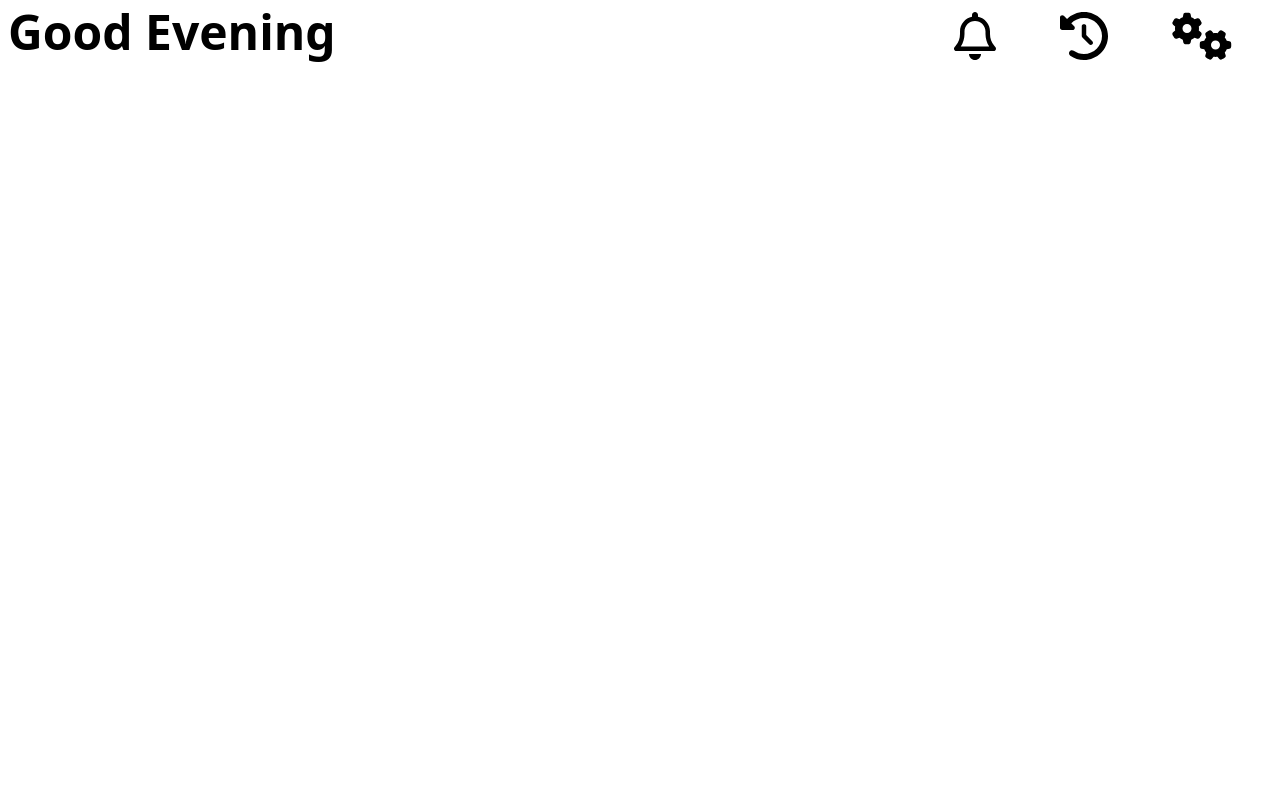
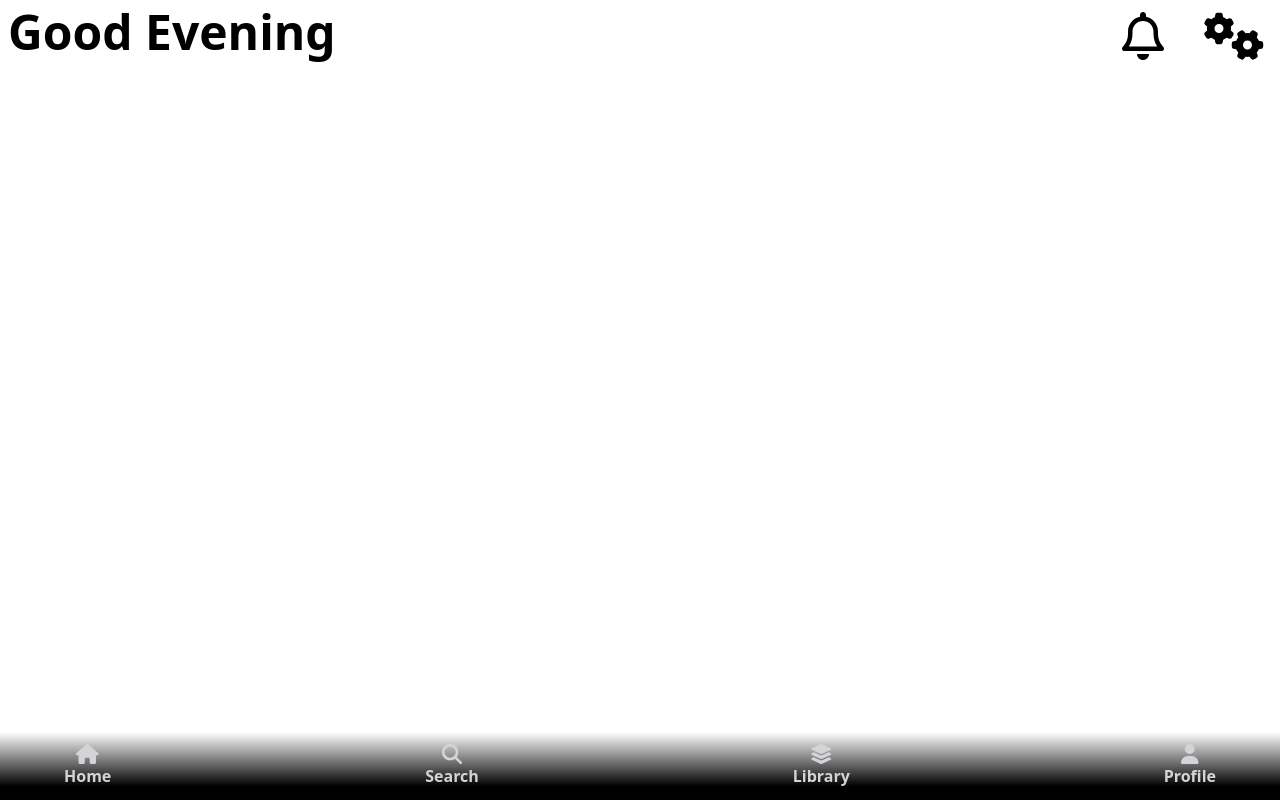
Before and after one commit to samuelajayii/mewzeek-ts, a React (Create React App) app: page /musicpage in a window 1280 px wide. Built offline with nearby package versions, Linux system fonts and the light colour scheme; the HTML template or start-up script is replaced by a standard one.

Commit message:
Added the notifications section and bottom nav bar

```diff
--- a/src/components/MusicPage.tsx
+++ b/src/components/MusicPage.tsx
@@ -1,9 +1,12 @@
+import NavBar from "./NavBar"
 import TopBar from "./TopBar"
+
 
 const MusicPage = () => {
     return(
         <div className="w-screen h-screen">
-            <TopBar/>
+            <TopBar />
+            <NavBar />
         </div>
     )
 }
--- /dev/null
+++ b/src/components/NavBar.tsx
@@ -0,0 +1,28 @@
+import { faHouse, faLayerGroup, faMagnifyingGlass, faUser } from "@fortawesome/free-solid-svg-icons"
+import { FontAwesomeIcon } from "@fortawesome/react-fontawesome"
+import { Link } from "react-router-dom"
+
+const NavBar = () => {
+    return(
+        <nav className="fixed bg-gradient-to-t from-black to-transparent from-20% bottom-0 w-full flex text-white flex-row justify-between lg:text-zinc-300 py-3 px-6 md:px-16 font-semibold z-10">
+            <Link to="/musicpage" className="flex flex-col items-center hover:text-white duration-200 cursor-pointer">
+                <FontAwesomeIcon icon={faHouse} className="text-xl"/>
+                <p>Home</p>
+            </Link>
+            <div className="flex flex-col items-center hover:text-white duration-200 cursor-pointer">
+                <FontAwesomeIcon icon={faMagnifyingGlass} className="text-xl"/>
+                <p>Search</p>
+            </div>
+            <div className="flex flex-col items-center hover:text-white duration-200 cursor-pointer">
+                <FontAwesomeIcon icon={faLayerGroup} className="text-xl"/>
+                <p>Library</p>
+            </div>
+            <div className="flex flex-col items-center hover:text-white duration-200 cursor-pointer">
+                <FontAwesomeIcon icon={faUser} className="text-xl"/>
+                <p>Profile</p>
+            </div>
+        </nav>
+    )
+}
+
+export default NavBar
--- /dev/null
+++ b/src/components/Notifications.tsx
@@ -0,0 +1,25 @@
+/* eslint-disable @typescript-eslint/no-unused-vars */
+import { motion, AnimatePresence } from 'framer-motion'
+import { Link } from 'react-router-dom'
+import { useState } from 'react'
+
+const modal = {
+    hidden: {
+        y: "-100vh",
+        opacity: 0
+    },
+    visible: {
+        y: "200px",
+        opacity: 1,
+        transition: {delay: 0.5}
+    }
+}
+
+const Notifications = () => {
+
+    return(
+        <div></div>
+    )
+}
+
+export default Notifications
--- /dev/null
+++ b/src/components/Setting.tsx
@@ -0,0 +1,9 @@
+const Settings = () => {
+    return(
+        <div>
+
+        </div>
+    )
+}
+
+export default Settings
--- a/src/components/SignUp.tsx
+++ b/src/components/SignUp.tsx
@@ -12,14 +12,14 @@ const animations = {
 function SignUp() {
     return(
         <div className='overflow-x-hidden flex items-center justify-center h-screen'>
-            <motion.div className='flex flex-wrap items-center justify-center mt-9'
+            <motion.div className='flex flex-wrap items-center justify-center'
             transition={{type: "spring", stiffness: 40}}
             variants={animations}
             initial="initial"
             animate="animate"
             exit="exit"
             >
-                <div className='border rounded-3xl py-6 px-5 flex flex-col items-center justify-center'>
+                <div className='border rounded-3xl py-3 px-5 flex flex-col items-center justify-center'>
                     <div className='flex flex-row px-4 items-center'>
                         <FontAwesomeIcon icon={faRecordVinyl} className='text-3xl'/>
                         <h1 className='font-semibold text-lg ml-3'>Mewzeek</h1>
--- a/src/components/TopBar.tsx
+++ b/src/components/TopBar.tsx
@@ -2,29 +2,69 @@
 import { faBell } from "@fortawesome/free-regular-svg-icons"
 import { faClockRotateLeft, faGears } from "@fortawesome/free-solid-svg-icons"
 import { FontAwesomeIcon } from "@fortawesome/react-fontawesome"
+import { useState } from "react"
+import { motion, AnimatePresence } from "framer-motion"
 
 const TopBar = () => {
 
-    const d = new Date()
+    const d: Date = new Date()
     let time: string = ""
     if(d.getHours() < 12){
         time = "Good Morning"
     } else if (d.getHours() === 12){
         time = "It's Noon!"
-    } else if (d.getHours() <= 17){
+    } else if (d.getHours() <= 16){
         time = "Good Afternoon"
-    } else if (d.getHours() >= 18){
+    } else if (d.getHours() >= 17){
         time = "Good Evening"
     }
 
+    const [modal, setModal] = useState(false)
+    const showModal = () => {
+        setModal(!modal)
+    }
+
+    const modalTwo = {
+        hidden: {
+            y: "-100vh",
+            opacity: 0,
+        },
+        visible: {
+            y: 0,
+            opacity: 1,
+            transition: {type: 'tween', delay: 0.5, duration: 0.5}
+        },
+    }
 
     return(
         <header className="flex items-center justify-between bg-gradient-to-b">
             <h1 id="time" className="font-bold text-2xl md:text-5xl  py-2 px-2">{time}</h1>
             <div className="flex justify-betweeen items-center justify-between mt-2">
-                <FontAwesomeIcon icon={faBell} className="cursor-pointer mr-4 lg:text-5xl lg:mr-16 md:mr-12 md:text-3xl"/>
-                <FontAwesomeIcon icon={faClockRotateLeft} className="cursor-pointer mr-4 lg:text-5xl lg:mr-16 md:mr-12 md:text-3xl"/>
-                <FontAwesomeIcon icon={faGears} className="cursor-pointer mr-4 lg:text-5xl md:mr-12 md:text-3xl"/>
+                <FontAwesomeIcon icon={faBell} className="cursor-pointer mr-4 lg:text-5xl lg:mr-10 md:mr-6 md:text-3xl" onClick={showModal}/>
+                <FontAwesomeIcon icon={faGears} className="cursor-pointer mr-4 lg:text-5xl md:mr-4 md:text-3xl"/>
+                {modal && (
+                    <AnimatePresence>
+                        <motion.div
+                        className='fixed top-0 left-0 w-screen h-screen z-10 bg-[rgba(0,0,0,0.5)] flex items-center justify-center'
+                        animate={{opacity: 1}}
+                        initial={{opacity: 0}}
+                        transition={{duration: 0.5}}
+                        >
+                            <motion.div className='max-w-[600px] my-0 mx-auto h-3/4 bg-white rounded-xl px-6 py-4'
+                            variants={modalTwo}
+                            initial="hidden"
+                            animate="visible"
+
+                            >   <div className="flex flex-row items-center justify-between border-b py-1">
+                                    <p className='text-[1.3rem]'>Notifications</p>
+                                    <button className="px-2 py-0.5" onClick={() => {setModal(!modal)}}>&times;</button>
+                                </div>
+
+                                <h1 className="border-b py-2">Thank you for signing up and welcome to the Mewzeek Music Player</h1>
+                            </motion.div>
+                        </motion.div>
+                    </AnimatePresence>
+                )}
             </div>
         </header>
 
```
Also changed, not shown: src/components/AnimatedRoutes.tsx (+8 -4 lines).
